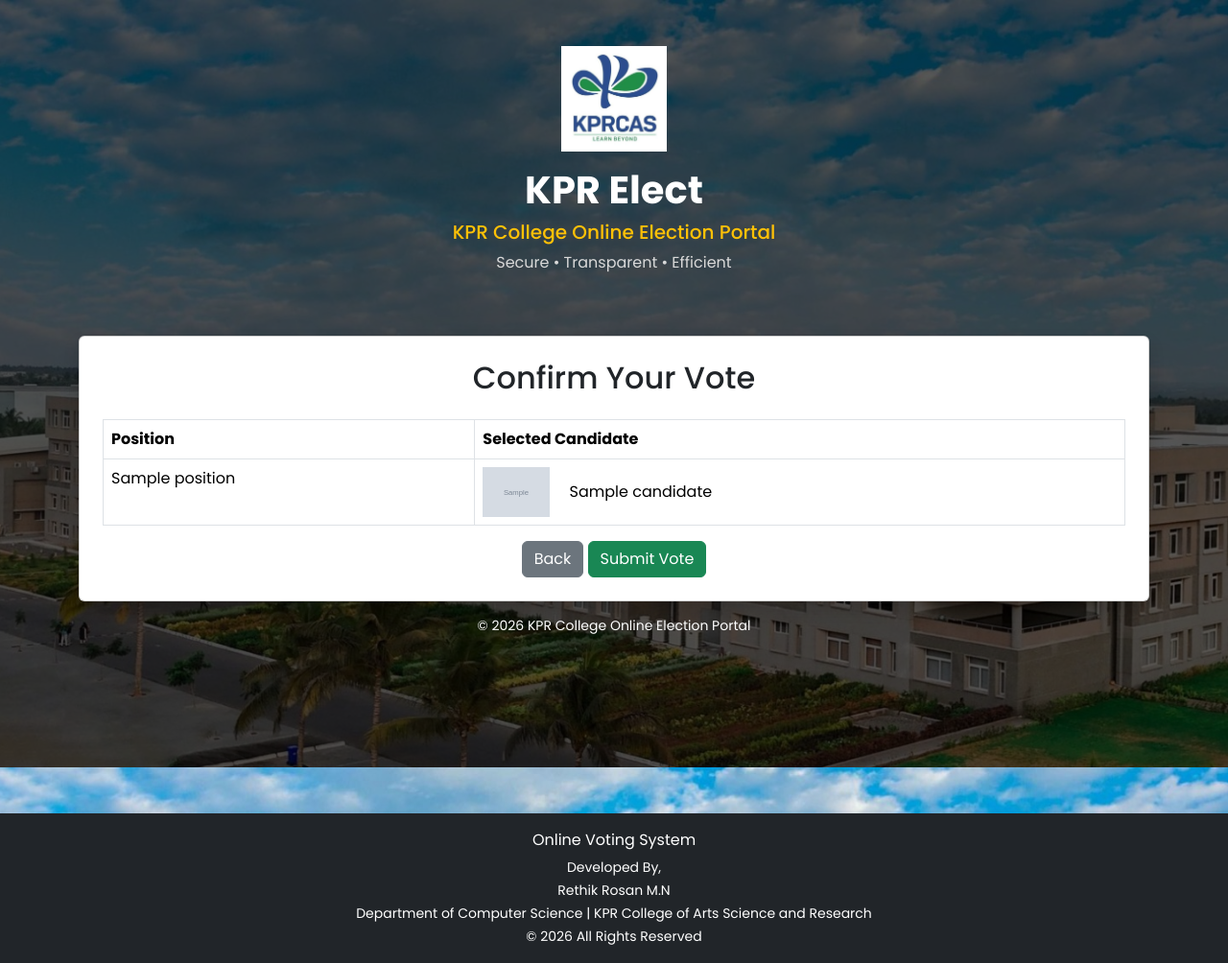
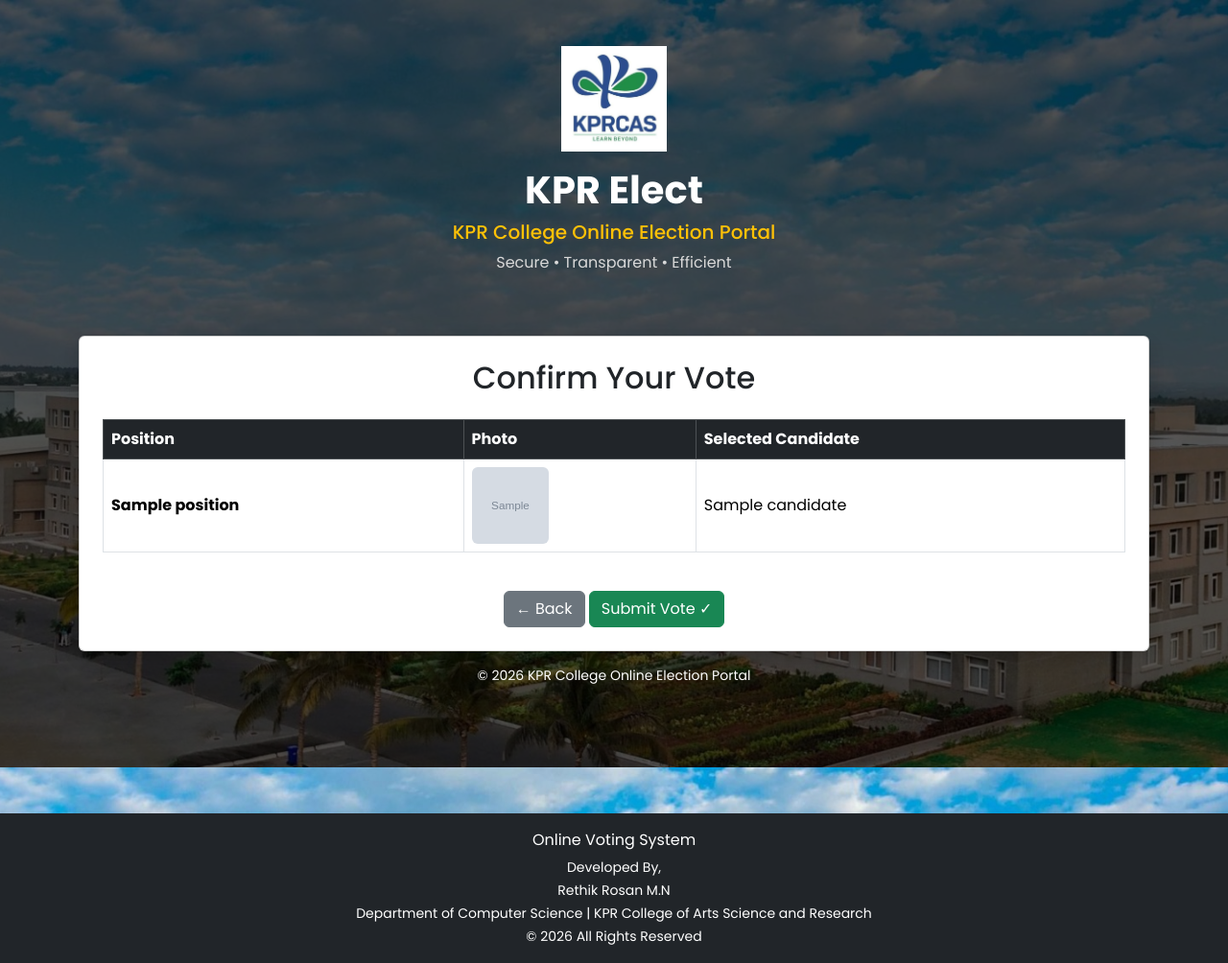
Before and after one commit to Rethikrosan/OnlineVotingSystem, a Django app: template templates/student/confirm_vote.html in a window 1280 px wide. Shown: the whole page at 96% size. Run offline with Django 5.2, Linux system fonts and the light colour scheme; the template is opened without the code that fills it: most values are stand-ins (such as "Sample title", 1, 10 or a date in 2020); grey boxes marked "Sample" are stand-in pictures.

Commit message:
updated Confirm vote

```diff
--- a/templates/student/confirm_vote.html
+++ b/templates/student/confirm_vote.html
@@ -1,4 +1,5 @@
 {% extends 'base/base.html' %}
+{% load static %}
 
 {% block title %}
 Confirm Vote
@@ -14,15 +15,14 @@ Confirm Vote
             Confirm Your Vote
         </h2>
 
-        <table class="table table-bordered">
+        <table class="table table-bordered align-middle">
 
-            <thead>
-
+            <thead class="table-dark">
                 <tr>
                     <th>Position</th>
+                    <th>Photo</th>
                     <th>Selected Candidate</th>
                 </tr>
-
             </thead>
 
             <tbody>
@@ -31,16 +31,19 @@ Confirm Vote
 
                 <tr>
 
-                    <td>{{ item.position }}</td>
+                    <td>
+                        <strong>{{ item.position }}</strong>
+                    </td>
 
                     <td>
+                        <img src="{% static item.candidate.photo %}"
+                             width="80"
+                             height="80"
+                             class="rounded">
+                    </td>
 
-                        <img src="{{ item.candidate.photo.url }}"
-                             width="70"
-                             class="me-3">
-
+                    <td>
                         {{ item.candidate.name }}
-
                     </td>
 
                 </tr>
@@ -51,12 +54,12 @@ Confirm Vote
 
         </table>
 
-        <div class="text-center">
+        <div class="text-center mt-4">
 
             <a href="/student-candidates/?step=0"
                class="btn btn-secondary">
 
-                Back
+                ← Back
 
             </a>
 
@@ -66,10 +69,9 @@ Confirm Vote
 
                 {% csrf_token %}
 
-                <button
-                    class="btn btn-success">
+                <button class="btn btn-success">
 
-                    Submit Vote
+                    Submit Vote ✓
 
                 </button>
 
```
